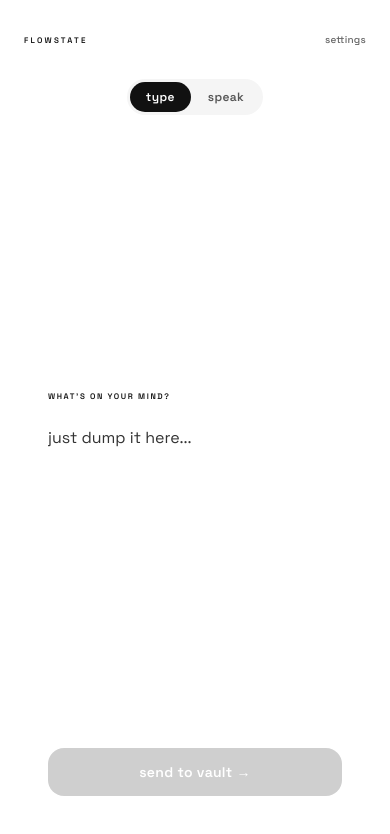
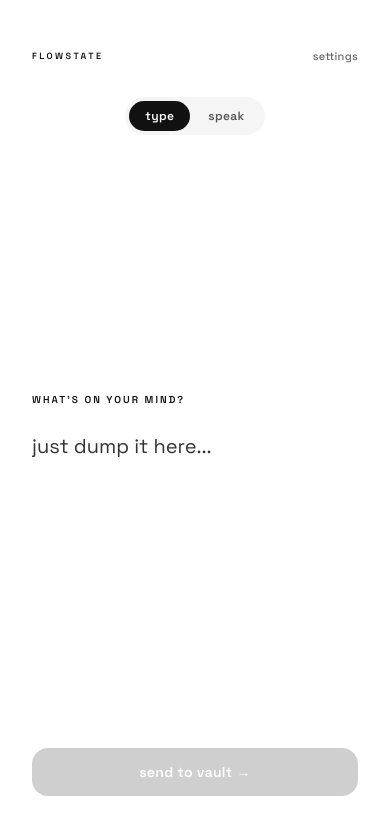
Before and after one commit to iaross04/Flowstate, a Next.js app: page /capture in a window 390 px wide. Shown: the top 834 px of the page. Built offline with nearby package versions, Linux system fonts and the light colour scheme.

Commit message:
Remove responsiveness as requested

```diff
--- a/src/app/capture/page.tsx
+++ b/src/app/capture/page.tsx
@@ -225,9 +225,7 @@ export default function CapturePage() {
           outline: none;
           resize: none;
           font-family: 'Space Grotesk', sans-serif;
-          font-size: 16px;
-          sm:font-size: 18px;
-          lg:font-size: 20px;
+          font-size: 20px;
           font-weight: 500;
           color: #111;
           line-height: 1.5;
@@ -245,10 +243,8 @@ export default function CapturePage() {
           align-items: center;
           background: #F5F5F5;
           border-radius: 999px;
-          padding: 3px;
-          sm:padding: 4px;
-          gap: 1px;
-          sm:gap: 2px;
+          padding: 4px;
+          gap: 2px;
         }
         .mode-btn {
           padding: 6px 16px;
@@ -275,10 +271,8 @@ export default function CapturePage() {
         .submit-btn:disabled { opacity: 0.2; cursor: not-allowed; }
 
         .mic-ring {
-          width: 72px;
-          sm:width: 88px;
-          height: 72px;
-          sm:height: 88px;
+          width: 88px;
+          height: 88px;
           border-radius: 50%;
           background: #111;
           display: flex;
@@ -338,16 +332,16 @@ export default function CapturePage() {
         .now-btn:hover { color: #555; }
       `}</style>
 
-      <main className="fs-root w-full min-h-screen bg-[#FFFFFF] flex flex-col overflow-hidden px-4 sm:px-6 lg:px-8">
+      <main className="fs-root w-full h-screen bg-[#FFFFFF] flex flex-col overflow-hidden">
 
         {/* Top bar */}
-        <div className="flex items-center justify-between pt-8 sm:pt-12 px-2 sm:px-4">
-          <p className="text-[8px] sm:text-[9px] font-semibold tracking-[.28em] text-[#111] uppercase">
+        <div className="flex items-center justify-between px-8 pt-12">
+          <p className="text-[9px] font-semibold tracking-[.28em] text-[#111] uppercase">
             FlowState
           </p>
           <button
             onClick={() => router.push("/settings")}
-            className="text-[10px] sm:text-[11px] text-[#666] font-medium tracking-wide hover:text-[#444] transition-colors"
+            className="text-[11px] text-[#666] font-medium tracking-wide hover:text-[#444] transition-colors"
           >
             settings
           </button>
@@ -379,7 +373,7 @@ export default function CapturePage() {
           {!done && !thinking && mode === "text" && (
             <div className="fade-in flex flex-col gap-6">
               {/* Prompt */}
-              <p className="text-[8px] sm:text-[10px] font-semibold tracking-[.2em] text-[#111] uppercase">
+              <p className="text-[10px] font-semibold tracking-[.2em] text-[#111] uppercase">
                 what's on your mind?
               </p>
 
```
